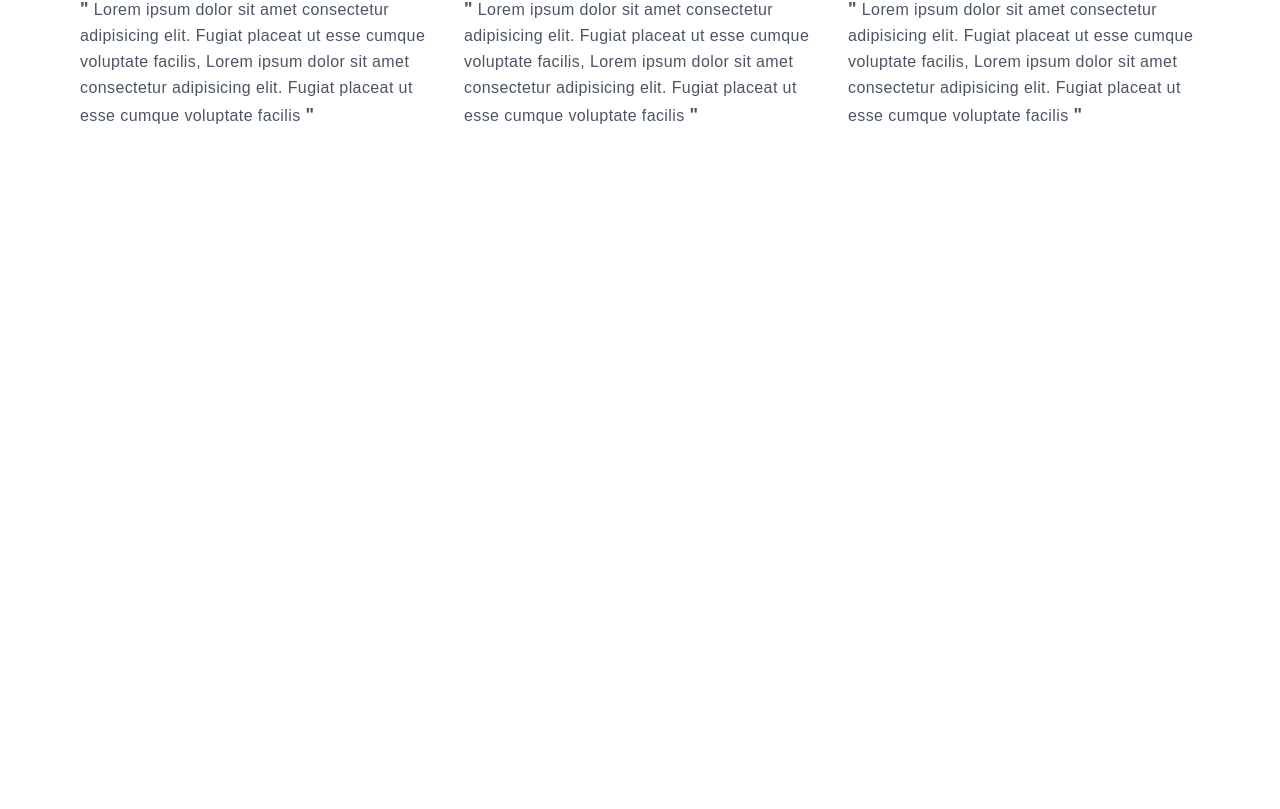
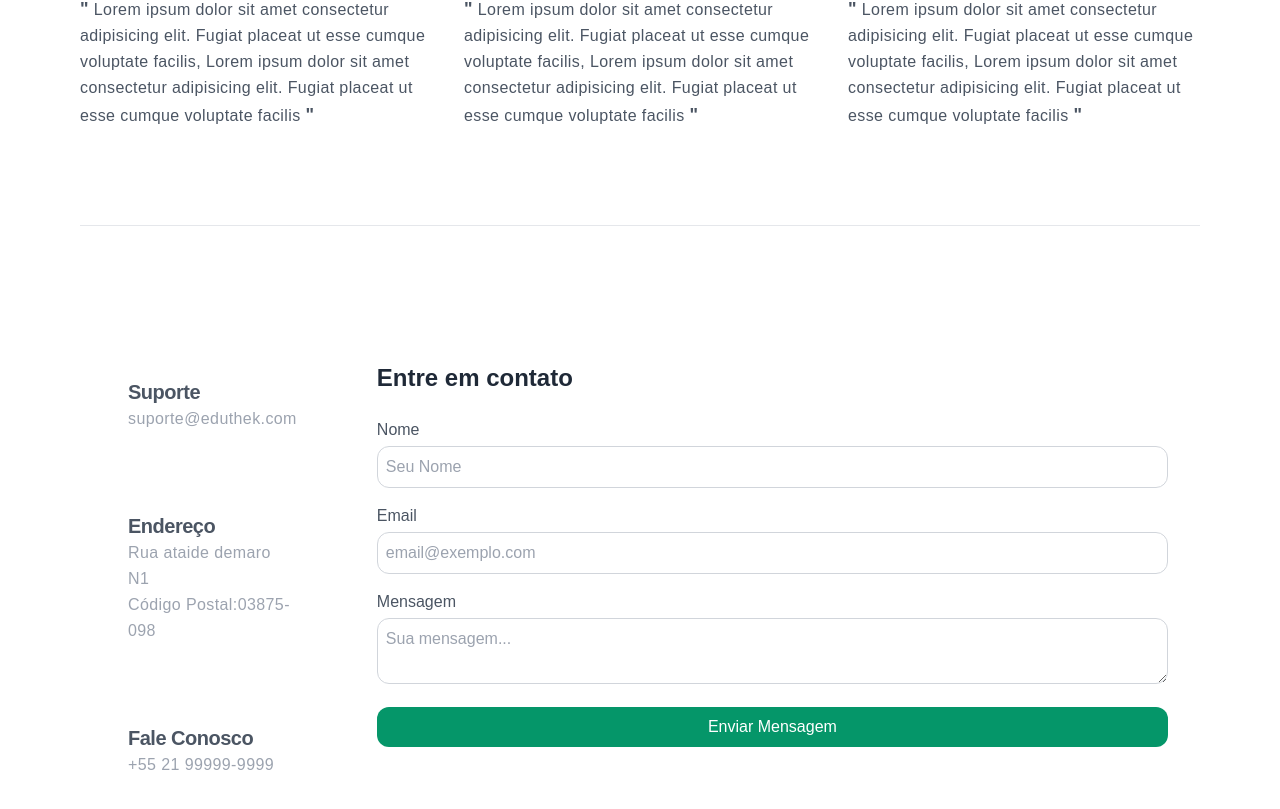
Before and after one commit to TheK4/Landing_page_EduThek, a React (Vite) app: page / in a window 1280 px wide. Shown: the part 3928-4737 px from the top of the page. Before the commit the page ends 4105 px from the top, so only its background shows below. Built offline with nearby package versions, Linux system fonts and the light colour scheme.

Commit message:
eigth commit (Create contact section )

```diff
--- a/package.json
+++ b/package.json
@@ -11,6 +11,7 @@
   },
   "dependencies": {
     "autoprefixer": "^10.4.20",
+    "framer-motion": "^12.4.7",
     "postcss": "^8.5.0",
     "react": "^19.0.0",
     "react-dom": "^19.0.0",
--- a/src/App.tsx
+++ b/src/App.tsx
@@ -5,6 +5,7 @@ import CursePage from "./components/CursePage.js";
 import Pricing from "./components/Pricing.js";
 import About from "./components/About.js";
 import Testimonials from "./components/Testimonials.js";
+import Contact from "./components/Contact.js";
 
 const App = () => {
   return(
@@ -22,6 +23,7 @@ const App = () => {
         <Pricing />
         <About />
         <Testimonials />
+        <Contact />
       </div>
     </div>
   );
--- /dev/null
+++ b/src/components/Contact.tsx
@@ -0,0 +1,45 @@
+const Contact = () => {
+  return (
+        <div className="flex flex-row justify-between py-20">
+            <div className="flex flex-col gap-20 p-12">
+                <div>
+                    <h2 className="font-bold tracking-tight text-gray-600 text-xl">Suporte</h2>
+                    <p className="text-gray-400 tracking-wide leading-relaxed font-thin">suporte@eduthek.com</p>
+                </div>
+                <div>
+                    <h2 className="font-bold tracking-tight text-gray-600 text-xl">Endereço</h2>
+                    <p className="text-gray-400 tracking-wide leading-relaxed font-thin">Rua ataide demaro N1</p>
+                    <p className="text-gray-400 tracking-wide leading-relaxed font-thin">Código Postal:03875-098</p>
+                </div>
+                <div>
+                    <h2 className="font-bold tracking-tight text-gray-600 text-xl">Fale Conosco</h2>
+                    <p className="text-gray-400 tracking-wide leading-relaxed font-thin">+55 21 99999-9999</p>
+                </div>
+            </div>
+            <div className=" p-8 rounded-lg w-full max-w-4xl">
+                <h2 className="text-2xl font-bold mb-6 text-gray-800">Entre em contato</h2>
+                <form x-data="{ name: '', email: '', message: '' }" className="space-y-4">
+                <div>
+                    <label className="block text-gray-600 font-medium">Nome</label>
+                    <input type="text" id="name" className="w-full mt-1 p-2 border border-gray-300 rounded-xl focus:ring focus:ring-emerald-500" x-model="name" placeholder="Seu Nome" />
+                </div>
+                <div>
+                    <label className="block text-gray-600 font-medium">Email</label>
+                    <input type="email" id="email" className="w-full mt-1 p-2 border border-gray-300 rounded-xl focus:ring focus:ring-emerald-500" x-model="email" placeholder="email@exemplo.com" />
+                </div>
+                <div>
+                    <label className="block text-gray-600 font-medium">Mensagem</label>
+                    <textarea id="message" className="w-full mt-1 p-2 border border-gray-300 rounded-xl focus:ring focus:ring-emerald-500" x-model="message" placeholder="Sua mensagem..."></textarea>
+                </div>
+                <div>
+                    <button type="button" className="w-full bg-emerald-600 text-white py-2 rounded-xl hover:bg-emerald-700 focus:outline-none focus:ring focus:ring-emerald-500">
+                    Enviar Mensagem
+                    </button>
+                </div>
+                </form>
+            </div>
+        </div>
+    )
+}
+
+export default Contact
--- a/src/components/Testimonials.tsx
+++ b/src/components/Testimonials.tsx
@@ -5,7 +5,7 @@ import { FaStar } from "react-icons/fa";
 
 const Testimonials = () => {
   return (
-    <div className="flex flex-col justify-center items-center py-6 my-6">
+    <div className="flex flex-col justify-center items-center py-6 pb-24 my-6 border-b">
         <h2 className="tracking-tight text-gray-950 text-3xl font-extrabold md:!leading-[25px]">Depoimentos</h2>
         <p className="my-4 max-w-6xl text-gray-600 tracking-wide leading-relaxed text-center py-4 text-lg">Veja o que nossos usuários estão dizendo.</p>
         <div className="flex flex-row gap-8">
```
Also changed, not shown: 1 other file (tests, documents, lock files or other folders).
